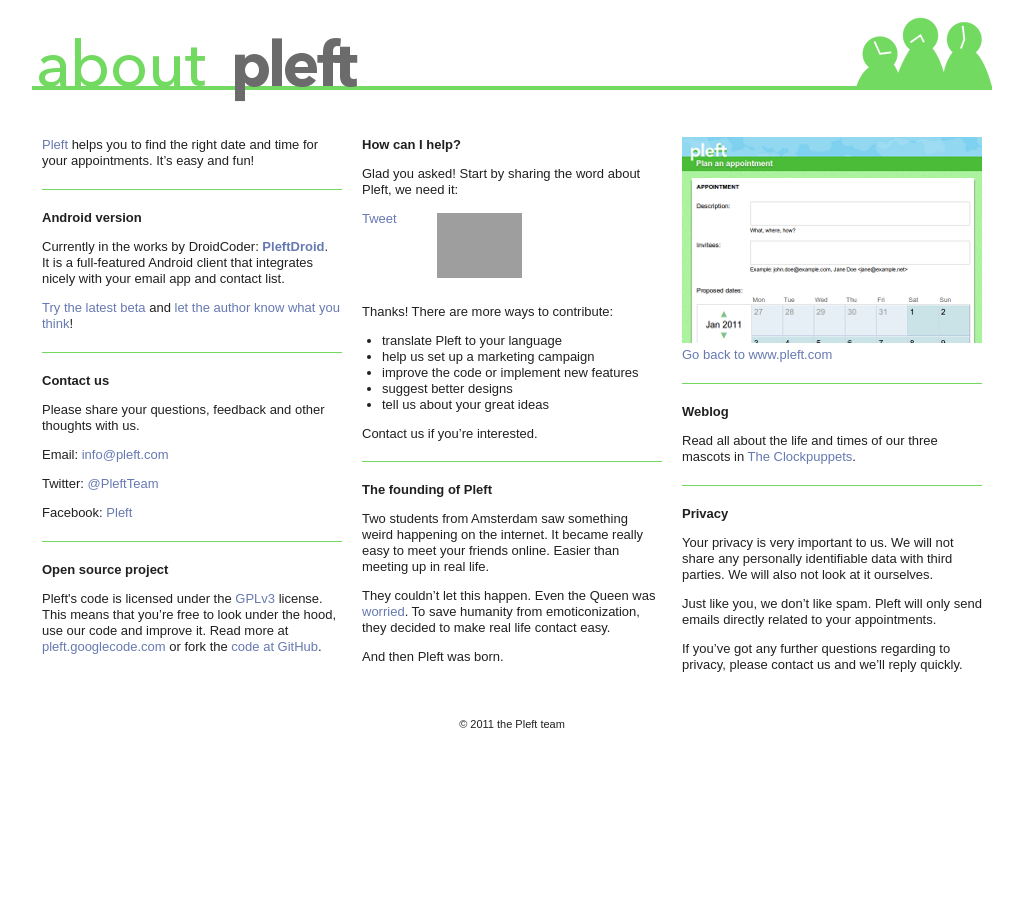
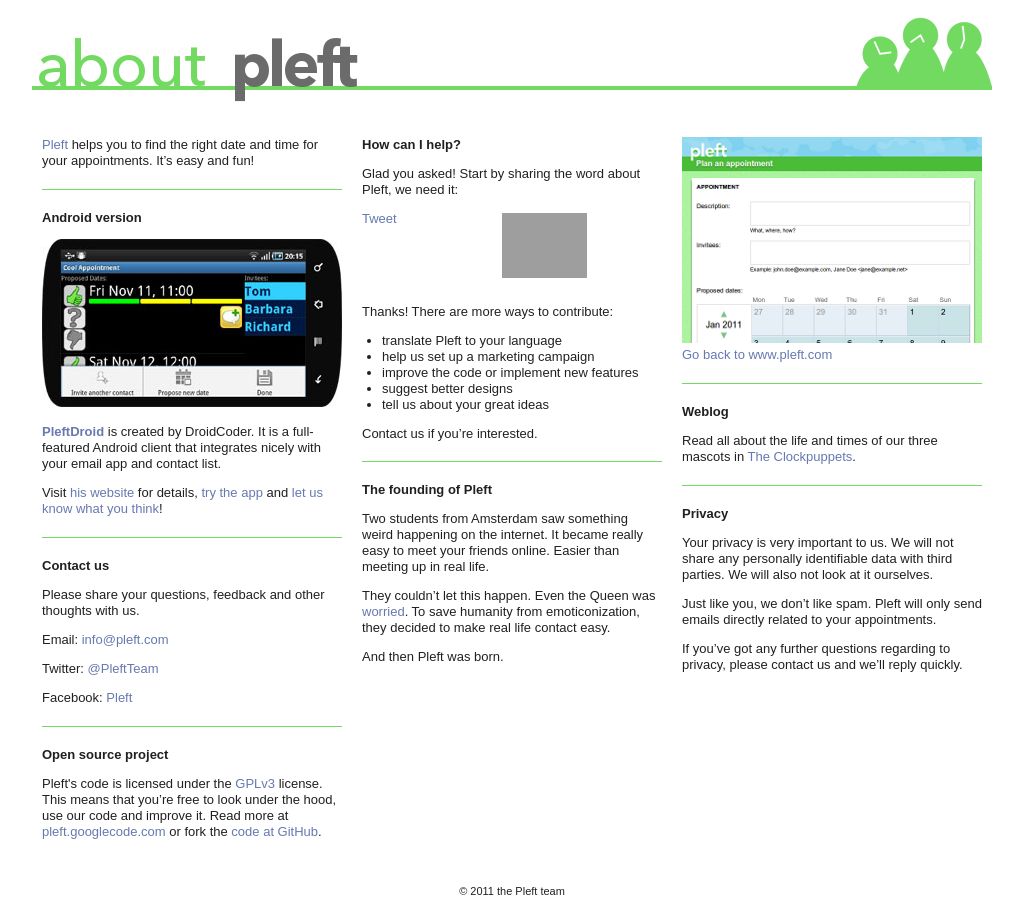
Before and after one commit to sander/about-pleft, a plain HTML site: page index.html in a window 1280 px wide. Shown: the whole page, without its empty margins (128-1151 px from the left). Before the commit the page ends 800 px from the top, so only its background shows below. Drawn offline with Linux system fonts and the light colour scheme; grey boxes are pictures that could not be loaded.

Commit message:
Update about PleftDroid

```diff
--- a/index.html
+++ b/index.html
@@ -12,9 +12,9 @@
 <div id=left>
   <p><a href='/'>Pleft</a> helps you to find the right date and time for your appointments. It’s easy and fun!
   <h2>Android version</h2>
-  <p>Currently in the works by DroidCoder: <b><a href='http://pleftdroid.droidcoder.net/'>PleftDroid</a></b>.<br>
-  It is a full-featured Android client that integrates nicely with your email app and contact list.
-  <p><a href='http://pleftdroid.droidcoder.net/downloads/'>Try the latest beta</a> and <a href='https://groups.google.com/forum/#!topic/pleft/iRkHTd6JxoM'>let the author know what you think</a>!
+  <p><a href='https://market.android.com/details?id=net.droidcoder.pleftdroid'><img src=pleftdroid.jpg alt='{Screenshot PleftDroid}'></a>
+  <p><b><a href='https://market.android.com/details?id=net.droidcoder.pleftdroid'>PleftDroid</a></b> is created by DroidCoder. It is a full-featured Android client that integrates nicely with your email app and contact list.
+  <p>Visit <a href='http://pleftdroid.droidcoder.net/'>his website</a> for details, <a href='https://market.android.com/details?id=net.droidcoder.pleftdroid'>try the app</a> and <a href='https://groups.google.com/forum/#!topic/pleft/iRkHTd6JxoM'>let us know what you think</a>!
   <h2>Contact us</h2>
   <p>Please share your questions, feedback and other thoughts with us.
   <p>Email: <a href='mailto:info@pleft.com'>info@pleft.com</a>
@@ -51,6 +51,7 @@
       <iframe id=facebook src="http://www.facebook.com/plugins/like.php?href=http%3A%2F%2Fwww.pleft.com%2F&amp;layout=box_count&amp;show_faces=true&amp;width=450&amp;action=like&amp;font=arial&amp;colorscheme=light&amp;height=65" scrolling="no" frameborder="0" style="border:none; overflow:hidden; width:85px; height:65px;" allowTransparency="true"></iframe>
     </div>
   </div>
+  <div class=clear></div>
   <p>Thanks! There are more ways to contribute:
   <ul>
     <li>translate Pleft to your language
--- a/style.css
+++ b/style.css
@@ -39,6 +39,7 @@ ul {
 }
 #twitter, #linkedin, #googleplus, #facebook {
   float: left;
+  width: 50px;
 }
 #twitter, #linkedin, #googleplus {
   margin-right: 20px;
@@ -62,3 +63,5 @@ a {
   padding-top: 20px;
   text-align: center;
 }
+
+.clear { clear: both; }
```
Also changed, not shown: pleftdroid.jpg (added).
